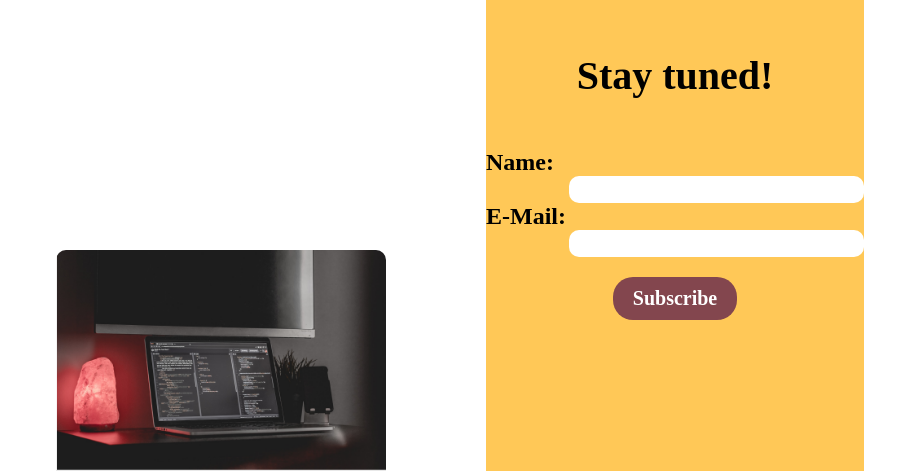
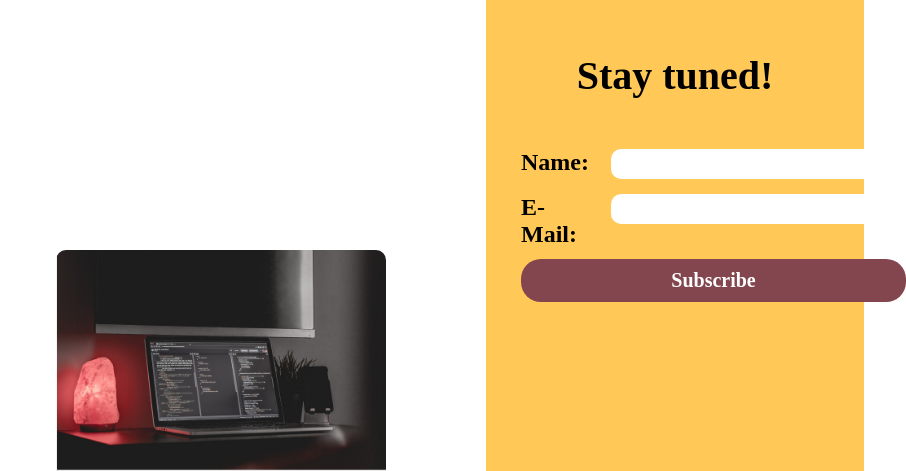
Before and after one commit to m1chale/michaels-blog, a plain HTML site: page index.html in a window 1280 px wide. Shown: the part 148-619 px from the top of the page, 824-1730 px from the left, 906 px wide, since content can reach past the window. Drawn offline with Linux system fonts and the light colour scheme; a web font is replaced by a local one.

Commit message:
change sub-form to grid to meet requirements

```diff
--- a/index.html
+++ b/index.html
@@ -58,16 +58,13 @@
             <h2>Stay tuned!</h2>
 
             <form class="subscribe-form">
-                <div class="subscribe-entries">
-                    <label class="subscribe-label" for="fname">Name:</label>
-                    <input class="subscribe-text" type="text" id="fname" name="fname">
-                    <br>
-                    <br>
-                    <label class="subscribe-label" for="fmail">E-Mail:</label>
-                    <input class="subscribe-text" type="text" id="fmail" name="fmail">
-                    <br>
-                </div>
-
+                <label id="label1" class="subscribe-label" for="fname">Name:</label>
+                <input id="entry1" class="subscribe-text" type="text" id="fname" name="fname">
+                <br>
+                <br>
+                <label id="label2" class="subscribe-label" for="fmail">E-Mail:</label>
+                <input id="entry2" class="subscribe-text" type="text" id="fmail" name="fmail">
+                <br>
                 <input id="subscribe-btn" class="button" type="button" value="Subscribe">
             </form>
         </aside>
--- a/styles/index.css
+++ b/styles/index.css
@@ -59,12 +59,32 @@ h2 {
 
 .subscribe-form {
   margin-top: 50px;
-  display: flex;
-  flex-direction: column;
-  align-items: center;
+  padding-left: 35px;
+  padding-right: 35px;
+  display: grid;
+  grid-template-columns: 90px 1fr;
+  grid-template-rows: 30px 30px 1fr;
+  grid-template-areas:
+    "label1 entry1"
+    "label2 entry2"
+    "button1 button1";
+  row-gap: 15px;
 }
-.subscribe-entries {
-  clear: both;
+
+#label1 {
+  grid-area: label1;
+}
+
+#label2 {
+  grid-area: label2;
+}
+
+#entry1 {
+  grid-area: entry1;
+}
+
+#entry2 {
+  grid-area: entry2;
 }
 
 .subscribe-label {
@@ -83,6 +103,7 @@ h2 {
 
 #subscribe-btn {
   font-size: 20px;
+  grid-area: button1;
 }
 
 #subscribe-btn:hover {
@@ -113,6 +134,10 @@ h2 {
     width: 230px;
     height: 275px;
   }
+
+  .subscribe-form {
+    grid-template-columns: 90px 140px;
+  }
 }
 
 /* mobile screens */
```
